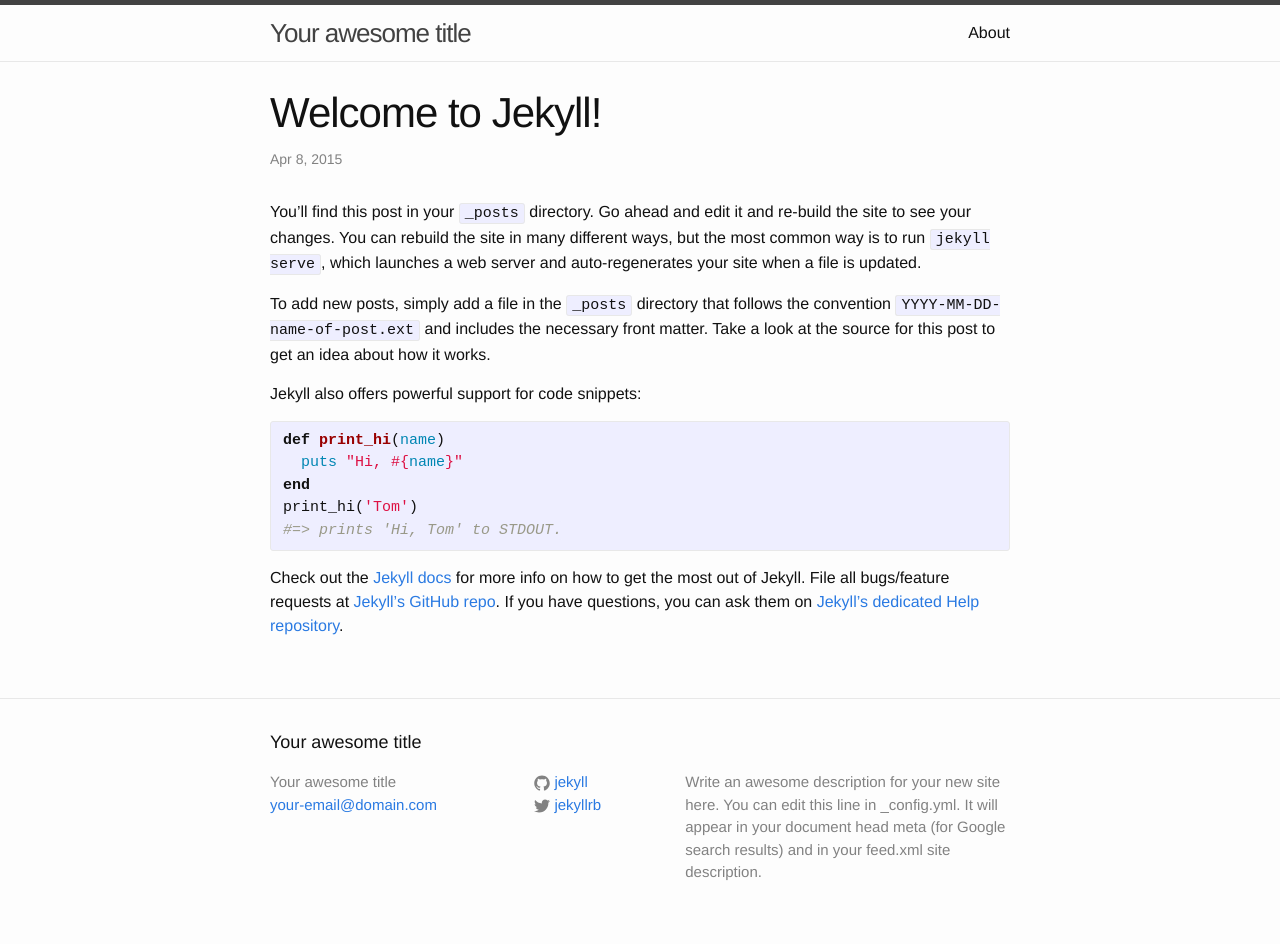
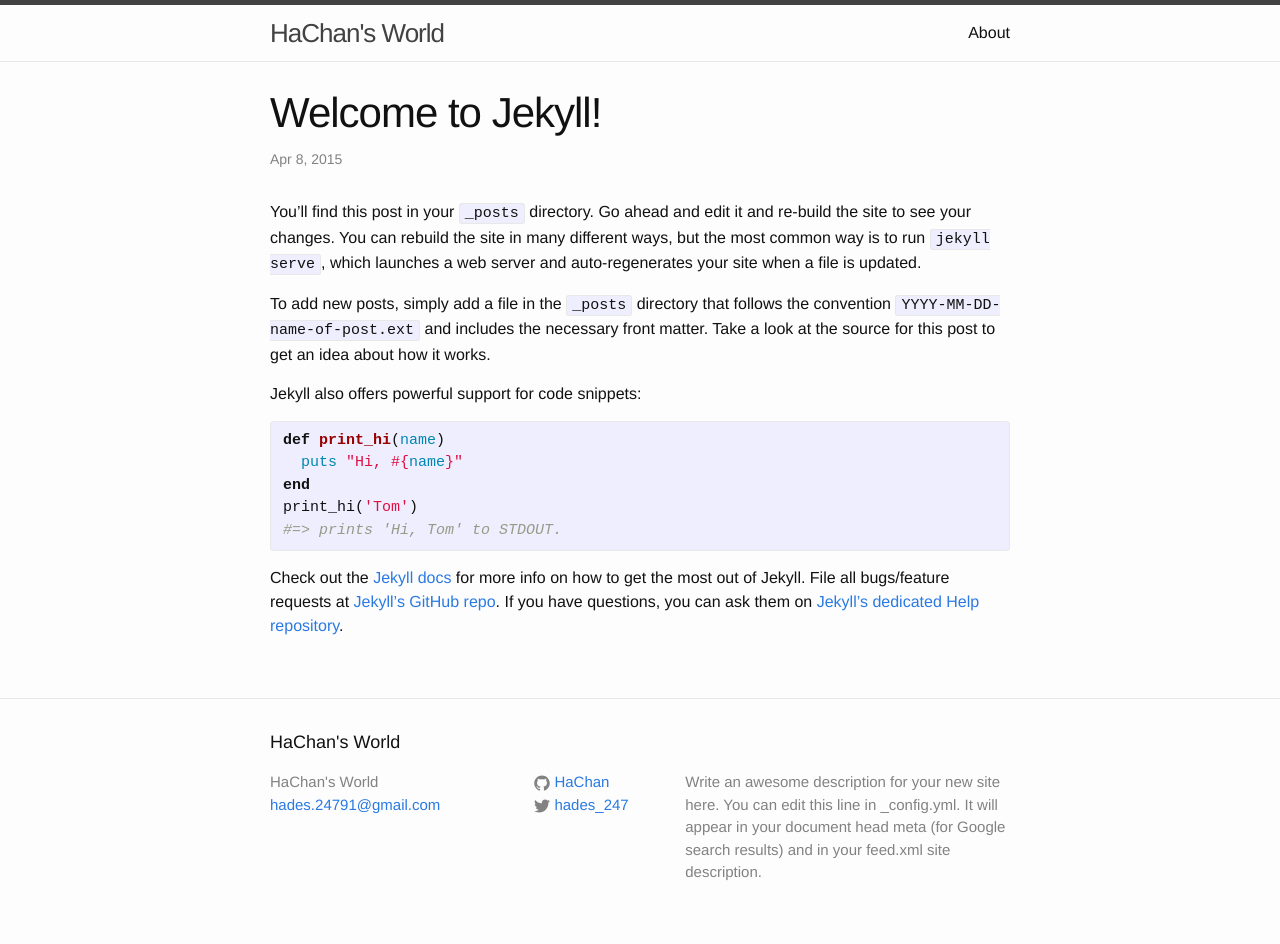
Before and after one commit to HaChan/HaChan.github.io, a Jekyll site: the page built from _posts/2015-04-08-welcome-to-jekyll.markdown, in a window 1280 px wide. Built offline with Jekyll 4.4.1, drawn with Linux system fonts in a browser that asks for light colours.

Commit message:
Config title, email, twitter and github username. Add first post

```diff
--- a/_config.yml
+++ b/_config.yml
@@ -1,14 +1,14 @@
 # Site settings
-title: Your awesome title
-email: your-email@domain.com
+title: HaChan's World
+email: hades.24791@gmail.com
 description: > # this means to ignore newlines until "baseurl:"
   Write an awesome description for your new site here. You can edit this
   line in _config.yml. It will appear in your document head meta (for
   Google search results) and in your feed.xml site description.
 baseurl: "" # the subpath of your site, e.g. /blog/
 url: "http://yourdomain.com" # the base hostname & protocol for your site
-twitter_username: jekyllrb
-github_username:  jekyll
+twitter_username: hades_247
+github_username:  HaChan
 
 # Build settings
 markdown: kramdown
--- a/_posts/2015-04-08-welcome-to-jekyll.markdown
+++ b/_posts/2015-04-08-welcome-to-jekyll.markdown
@@ -18,7 +18,7 @@
 #=> prints 'Hi, Tom' to STDOUT.
 {% endhighlight %}
 
-Check out the [Jekyll docs][jekyll] for more info on how to get the most out of Jekyll. File all bugs/feature requests at [Jekyll’s GitHub repo][jekyll-gh]. If you have questions, you can ask them on [Jekyll’s dedicated Help repository][jekyll-help].
+Check out the [Jekyll docs](jekyll) for more info on how to get the most out of Jekyll. File all bugs/feature requests at [Jekyll’s GitHub repo][jekyll-gh]. If you have questions, you can ask them on [Jekyll’s dedicated Help repository][jekyll-help].
 
 [jekyll]:      http://jekyllrb.com
 [jekyll-gh]:   https://github.com/jekyll/jekyll
```
Also changed, not shown: _posts/ruby/2015-04-14-5-less-used-enumerators-of-ruby.md (added, +88 -0 lines).
